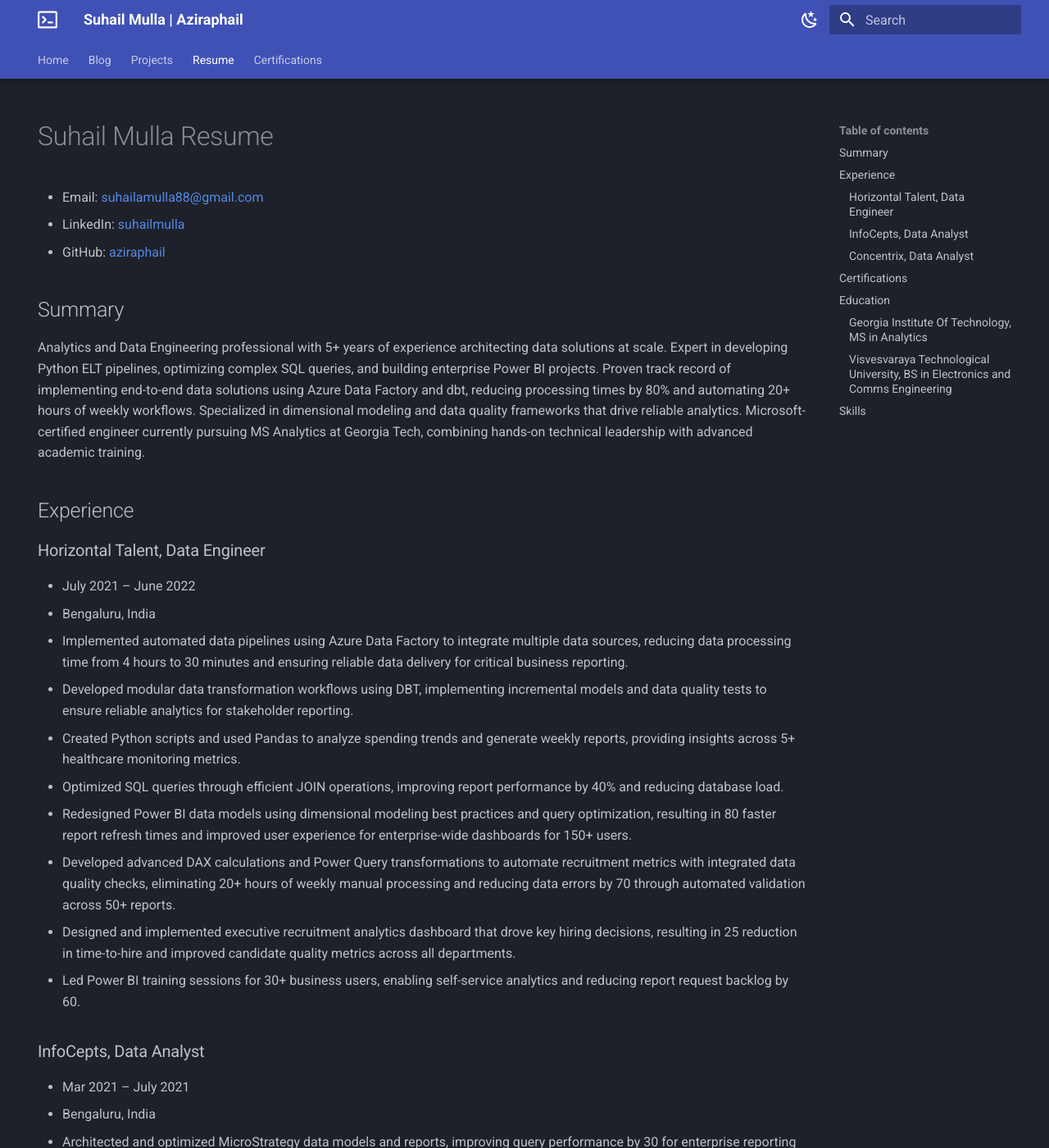
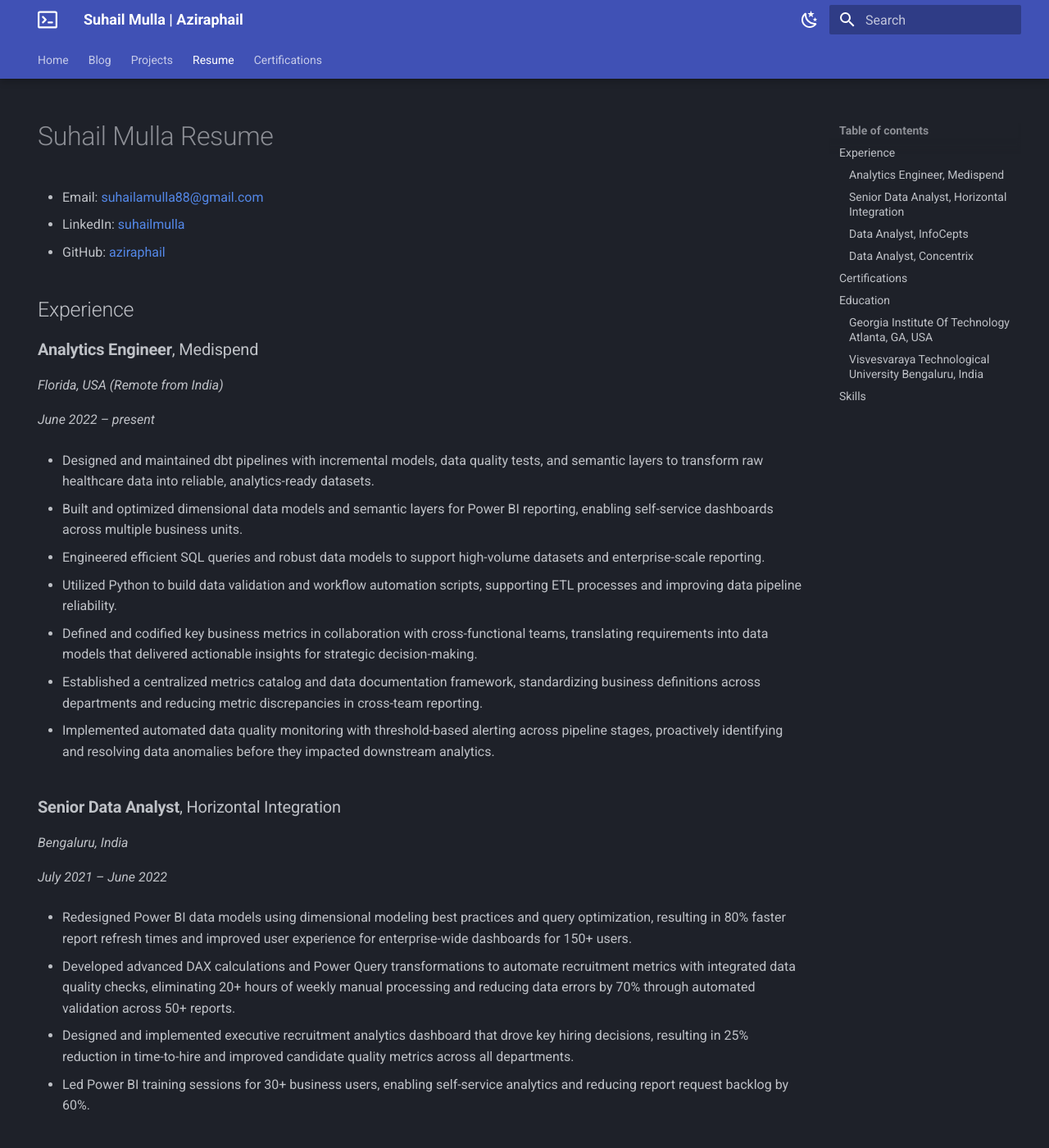
Before and after one commit to aziraphail/aziraphail.github.io, an MkDocs documentation site: the page built from docs/resume/index.md, in a window 1280 px wide and 1400 px high. Shown: the whole window at 82% size. Built offline with MkDocs 1.6.1 and Material for MkDocs 9.7.7, drawn with Linux system fonts in a browser that asks for light colours; some of the changed text lies outside the part shown.

Commit message:
update resume with current analytics engineer role and improved formatting

```diff
--- a/docs/resume/index.md
+++ b/docs/resume/index.md
@@ -10,64 +10,98 @@
 - LinkedIn: [suhailmulla](https://linkedin.com/in/suhailmulla)
 - GitHub: [aziraphail](https://github.com/aziraphail)
 
-## Summary
-
-Analytics and Data Engineering professional with 5+ years of experience architecting data solutions at scale. Expert in developing Python ELT pipelines, optimizing complex SQL queries, and building enterprise Power BI projects. Proven track record of implementing end-to-end data solutions using Azure Data Factory and dbt, reducing processing times by 80% and automating 20+ hours of weekly workflows. Specialized in dimensional modeling and data quality frameworks that drive reliable analytics. Microsoft-certified engineer currently pursuing MS Analytics at Georgia Tech, combining hands-on technical leadership with advanced academic training.
-
 ## Experience
 
-### Horizontal Talent, Data Engineer
+### **Analytics Engineer**, Medispend
 
-- July 2021 – June 2022
-- Bengaluru, India
-- Implemented automated data pipelines using Azure Data Factory to integrate multiple data sources, reducing data processing time from 4 hours to 30 minutes and ensuring reliable data delivery for critical business reporting.
-- Developed modular data transformation workflows using DBT, implementing incremental models and data quality tests to ensure reliable analytics for stakeholder reporting.
-- Created Python scripts and used Pandas to analyze spending trends and generate weekly reports, providing insights across 5+ healthcare monitoring metrics.
-- Optimized SQL queries through efficient JOIN operations, improving report performance by 40% and reducing database load.
-- Redesigned Power BI data models using dimensional modeling best practices and query optimization, resulting in 80 faster report refresh times and improved user experience for enterprise-wide dashboards for 150+ users.
-- Developed advanced DAX calculations and Power Query transformations to automate recruitment metrics with integrated data quality checks, eliminating 20+ hours of weekly manual processing and reducing data errors by 70 through automated validation across 50+ reports.
-- Designed and implemented executive recruitment analytics dashboard that drove key hiring decisions, resulting in 25 reduction in time-to-hire and improved candidate quality metrics across all departments.
-- Led Power BI training sessions for 30+ business users, enabling self-service analytics and reducing report request backlog by 60.
+*Florida, USA (Remote from India)*
 
-### InfoCepts, Data Analyst
+*June 2022 – present*
 
-- Mar 2021 – July 2021
-- Bengaluru, India
-- Architected and optimized MicroStrategy data models and reports, improving query performance by 30 for enterprise reporting solutions.
+- Designed and maintained dbt pipelines with incremental models, data quality tests, and semantic layers to transform raw healthcare data into reliable, analytics-ready datasets.
+
+- Built and optimized dimensional data models and semantic layers for Power BI reporting, enabling self-service dashboards across multiple business units.
+
+- Engineered efficient SQL queries and robust data models to support high-volume datasets and enterprise-scale reporting.
+
+- Utilized Python to build data validation and workflow automation scripts, supporting ETL processes and improving data pipeline reliability.
+
+- Defined and codified key business metrics in collaboration with cross-functional teams, translating requirements into data models that delivered actionable insights for strategic decision-making.
+
+- Established a centralized metrics catalog and data documentation framework, standardizing business definitions across departments and reducing metric discrepancies in cross-team reporting.
+
+- Implemented automated data quality monitoring with threshold-based alerting across pipeline stages, proactively identifying and resolving data anomalies before they impacted downstream analytics.
+
+### **Senior Data Analyst**, Horizontal Integration
+
+*Bengaluru, India*
+
+*July 2021 – June 2022*
+
+- Redesigned Power BI data models using dimensional modeling best practices and query optimization, resulting in 80% faster report refresh times and improved user experience for enterprise-wide dashboards for 150+ users.
+
+- Developed advanced DAX calculations and Power Query transformations to automate recruitment metrics with integrated data quality checks, eliminating 20+ hours of weekly manual processing and reducing data errors by 70% through automated validation across 50+ reports.
+
+- Designed and implemented executive recruitment analytics dashboard that drove key hiring decisions, resulting in 25% reduction in time-to-hire and improved candidate quality metrics across all departments.
+
+- Led Power BI training sessions for 30+ business users, enabling self-service analytics and reducing report request backlog by 60%.
+
+### **Data Analyst**, InfoCepts
+
+*Bengaluru, India*
+
+*Mar 2021 – July 2021*
+
+- Architected and optimized MicroStrategy data models and reports, improving query performance by 30% for enterprise reporting solutions.
+
 - Implemented automated data validation processes in MicroStrategy, ensuring data accuracy across departmental dashboards.
 
-### Concentrix, Data Analyst
+- Developed SQL-based data extraction and transformation processes to support MicroStrategy reporting, integrating data from multiple enterprise source systems.
 
-- Aug 2019 – Mar 2021
-- Bengaluru, India
+- Built and deployed interactive MicroStrategy dashboards for healthcare and enterprise clients, delivering actionable insights across key business metrics.
+
+### **Data Analyst**, Concentrix
+
+*Bengaluru, India*
+
+*Aug 2019 – Mar 2021*
+
 - Developed and maintained Power BI dashboards tracking key business metrics, serving 200+ users across multiple business units.
+
 - Performed complex SQL queries and data analysis to identify trends and patterns in customer data, producing weekly performance reports.
-- Designed standardized data quality processes leading to 35 reduction in data discrepancies across reports.
+
+- Designed standardized data quality processes leading to 35% reduction in data discrepancies across reports.
+
 - Collaborated with business stakeholders to gather requirements and translate them into effective reporting solutions.
 
+
+
 ## Certifications
+- Microsoft - **[Power BI Data Analyst Associate (PL 300)](https://learn.microsoft.com/en-us/users/suhailmulla/credentials/7479989a8201093)**, **[Power BI Developer (70-778)](https://www.credly.com/badges/bfe1fc20-04ea-4996-8751-accd92d00e44)**, **[Fabric Analytics Engineer (DP 600)](https://learn.microsoft.com/en-us/users/suhailmulla/credentials/3991a0a16f0257fa)**, **[Fabric Data Engineer (DP 700)](https://learn.microsoft.com/en-us/users/suhailmulla/credentials/cf070f9f0d6e3702)**, **[Azure Data Engineer (DP 203)](https://learn.microsoft.com/en-us/users/suhailmulla/credentials/3a66e31b9e619cf8)**
 
-- Microsoft - **[Fabric Analytics Engineer (DP 600)](https://learn.microsoft.com/en-us/users/suhailmulla/credentials/3991a0a16f0257fa)**, **[Fabric Data Engineer (DP 700)](https://learn.microsoft.com/en-us/users/suhailmulla/credentials/cf070f9f0d6e3702)**, **[Azure Data Engineer (DP 203)](https://learn.microsoft.com/en-us/users/suhailmulla/credentials/3a66e31b9e619cf8)**, **[Power BI Data Analyst Associate (PL 300)](https://learn.microsoft.com/en-us/users/suhailmulla/credentials/7479989a8201093)**
 - Tableau - **[Tableau Desktop Specialist](https://www.credly.com/badges/c5094a3f-986e-456a-a979-2b313108145c/public_url)**
-- MicroStrategy - **[Analyst](https://www.credential.net/f423d4c2-5966-43d1-a643-89c4807f0d85)**, **[Analytics Architect](https://www.credential.net/ad04541d-20a7-4a93-a629-bbf56d7b17f9)**
+
+- MicroStrategy - **[Analyst](https://www.credential.net/f423d4c2-5966-43d1-a643-89c4807f0d85)** | **[Analytics Architect](https://www.credential.net/ad04541d-20a7-4a93-a629-bbf56d7b17f9)**
+
 - DBT - **[DBT Fundamentals](https://www.credential.net/51111631-28f1-43d4-908d-2290d9cb7c49#gs.n55ddl)**
 
 ## Education
 
-### Georgia Institute Of Technology, MS in Analytics
+### **Georgia Institute Of Technology** *Atlanta, GA, USA*
 
-- 2025
-- Atlanta, GA, USA
+*MS* *in* *Analytics*, 2026
 
-### Visvesvaraya Technological University, BS in Electronics and Comms Engineering
+### **Visvesvaraya Technological University** *Bengaluru, India*
 
-- 2016
-- Bengaluru, India
+*BS* *in* *Electronics and Comms Engineering*, 2016
 
 ## Skills
+- **Languages and Query:** Python (Pandas and NumPy), R, SQL, DAX, Scala, Javascript
 
-- **Languages and Query:** Python (Pandas and NumPy), R, SQL, DAX, Scala, Javascript
 - **Business Intelligence:** Microsoft Power BI, MicroStrategy, Tableau
+
 - **Cloud and Data:** Apache Spark, PySpark, Azure Data Factory (ADF), DBT
+
 - **Databases:** Microsoft SQL Server, Oracle, Amazon Redshift, MySQL
+
 - **Developer Tools:** Git, GitHub, VSCode, DataGrip, PyCharm, Azure Data Studio, DBeaver, DataSpell
```
